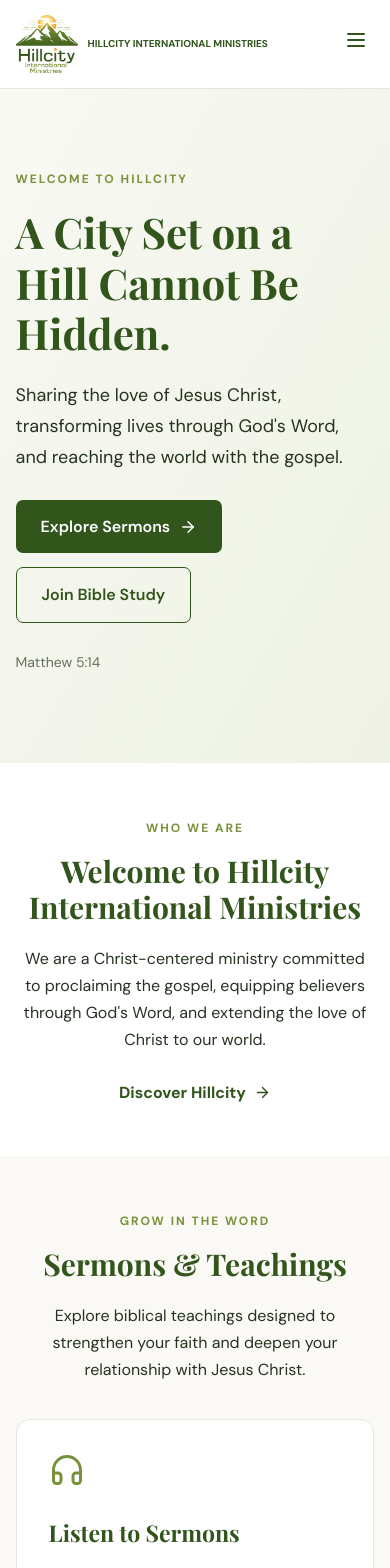
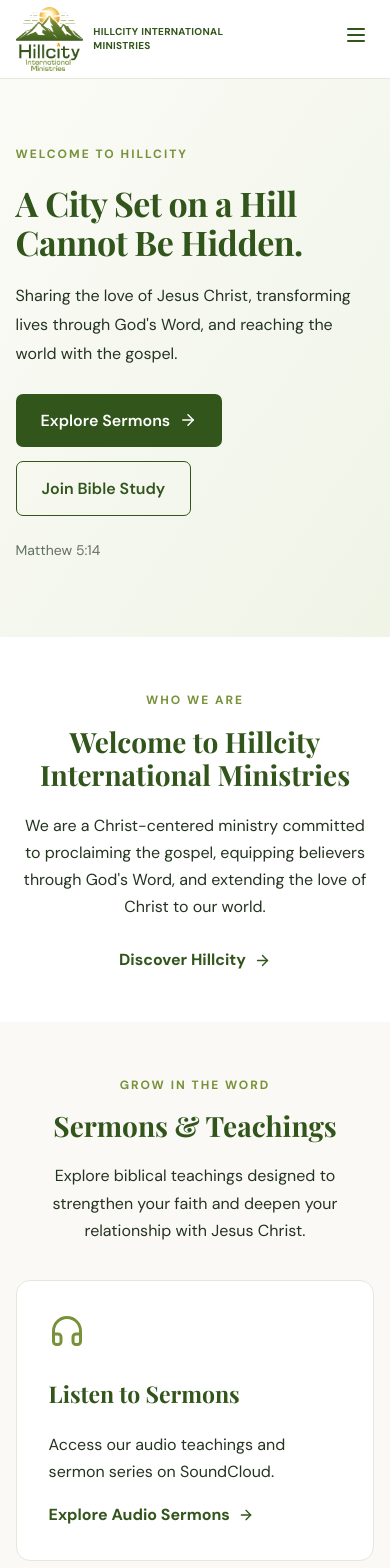
Before and after one commit to MarkWillows/hillcity-ministries-web, a Next.js app: page / in a window 390 px wide. Shown: the top 1568 px of the page. Built offline with nearby package versions, Linux system fonts and the light colour scheme.

Commit message:
Update globals.css

```diff
--- a/app/globals.css
+++ b/app/globals.css
@@ -439,3 +439,122 @@ button {
     font-size: 10px;
   }
 }
+
+/* HILLCITY DESIGN REFINEMENTS */
+
+/* Cleaner header */
+.header-inner {
+  min-height: 78px;
+  gap: 18px;
+}
+
+.brand {
+  flex-shrink: 0;
+  max-width: 230px;
+  gap: 10px;
+}
+
+.brand-logo {
+  width: 76px;
+  height: 64px;
+  object-fit: contain;
+}
+
+.brand span {
+  font-size: 10px;
+  line-height: 1.4;
+  letter-spacing: 0.3px;
+}
+
+.desktop-nav {
+  gap: 13px;
+  font-size: 11px;
+  white-space: nowrap;
+}
+
+.desktop-nav a {
+  transition: color 0.2s ease;
+}
+
+/* More balanced hero */
+.hero {
+  padding: 80px 0 85px;
+  background: linear-gradient(
+    125deg,
+    #fafbf6 0%,
+    #f0f4e7 100%
+  );
+}
+
+.hero-content {
+  max-width: 1180px;
+}
+
+.hero h1 {
+  max-width: 740px;
+  font-size: clamp(38px, 4.2vw, 58px);
+  line-height: 1.15;
+  letter-spacing: -1px;
+  margin: 18px 0 20px;
+}
+
+.hero p {
+  font-size: 17px;
+  line-height: 1.8;
+}
+
+.hero-actions {
+  margin-top: 25px;
+}
+
+.scripture {
+  margin-top: 22px;
+}
+
+/* Better section spacing */
+.section {
+  padding: 65px 0;
+}
+
+.section h2 {
+  font-size: clamp(28px, 3.3vw, 40px);
+}
+
+.feature-card,
+.shop-card {
+  transition:
+    transform 0.2s ease,
+    box-shadow 0.2s ease;
+}
+
+.feature-card:hover,
+.shop-card:hover {
+  transform: translateY(-3px);
+  box-shadow: 0 12px 30px #31551b12;
+}
+
+/* Mobile refinements */
+@media (max-width: 1100px) {
+  .desktop-nav {
+    display: none;
+  }
+}
+
+@media (max-width: 768px) {
+  .hero {
+    padding: 60px 0;
+  }
+
+  .hero h1 {
+    font-size: clamp(34px, 8vw, 46px);
+    letter-spacing: -0.5px;
+  }
+
+  .hero p {
+    font-size: 16px;
+  }
+
+  .section {
+    padding: 48px 0;
+  }
+}
```
